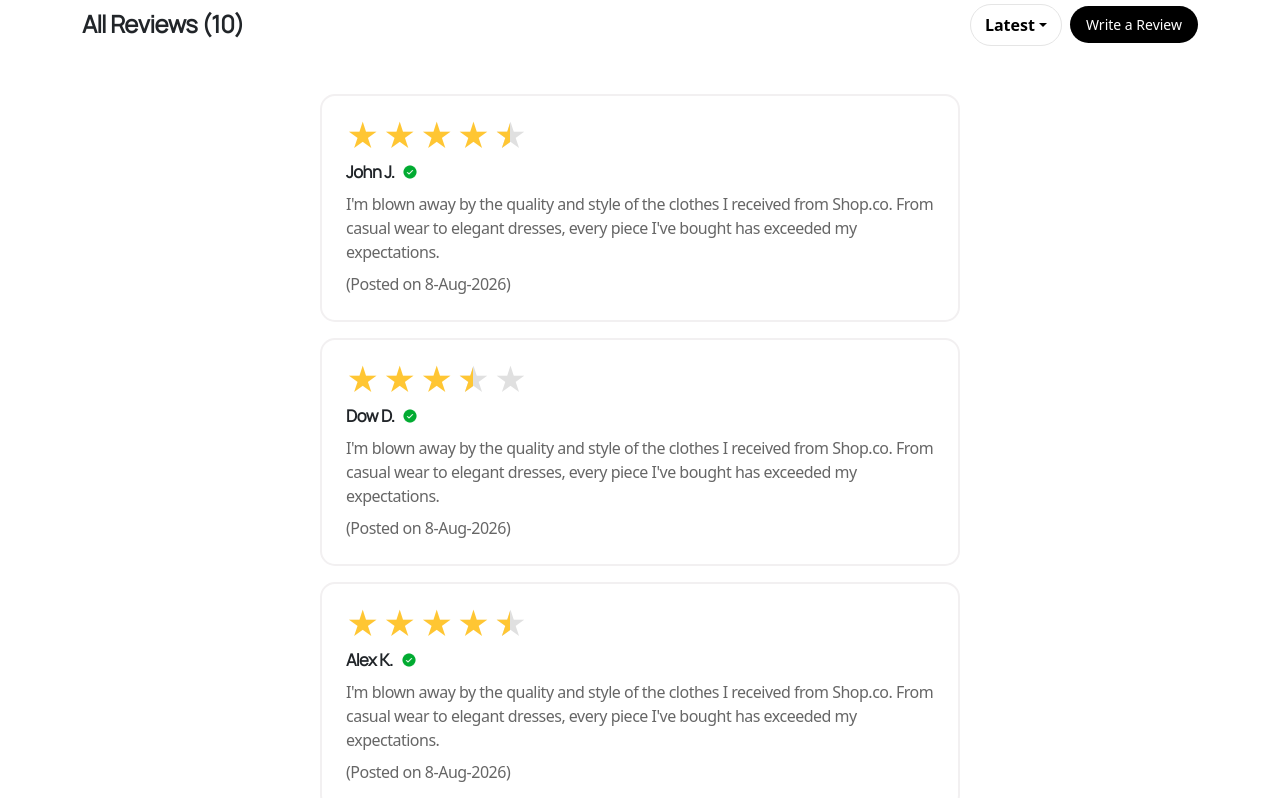
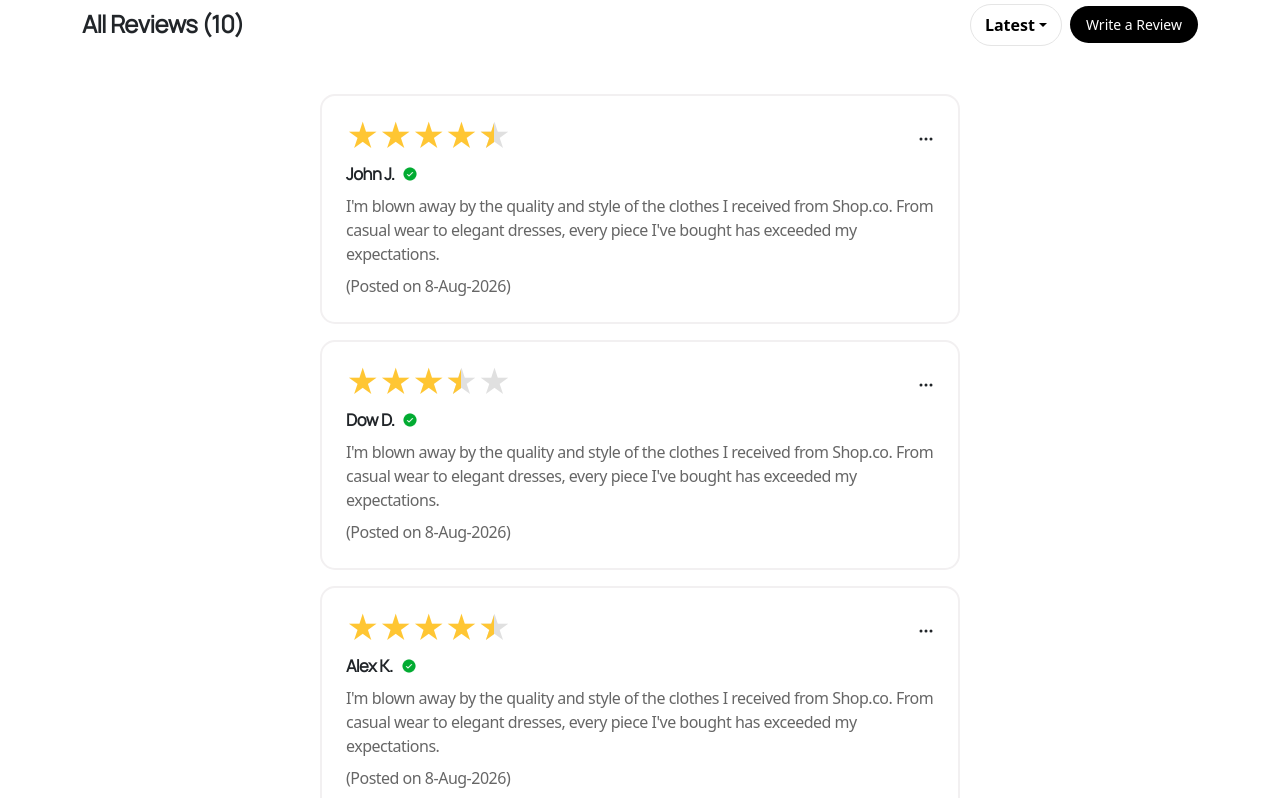
Before and after one commit to Hassannadeem861/ecommerce_web, a Next.js app: page /product/checkered-shirt in a window 1280 px wide. Shown: the part 820-1618 px from the top of the page. Built offline with nearby package versions, Linux system fonts and the light colour scheme.

Commit message:
Rating & Reviews bug fixes

```diff
--- a/src/app/(pages)/product/[slug]/page.jsx
+++ b/src/app/(pages)/product/[slug]/page.jsx
@@ -5,7 +5,6 @@ import ProductTabs from "@/app/components/ProductTabs/ProductTabs.jsx";
 
 const ProductPage = async ({ params }) => {
   const { slug } = await params;
-//   console.log("slug: ", slug);
  const data = HomeData;
   const product = HomeData?.NewArrivalsProducts.find(
     (item) => item.slug === slug,
--- a/src/app/components/BrandLogosSection/BrandLogosSection.jsx
+++ b/src/app/components/BrandLogosSection/BrandLogosSection.jsx
@@ -7,7 +7,6 @@ import Image from "next/image";
 const BrandLogosSection = ({ images }) => {
   // Marquee animation ke liye images ko do baar repeat kiya — taake loop seamless (bina gap ke) dikhe
   const duplicatedImages = [...images, ...images];
-  // console.log("duplicatedImages: ", duplicatedImages)
 
   return (
     <section
--- a/src/app/components/ClientReviews/ClientReviews.jsx
+++ b/src/app/components/ClientReviews/ClientReviews.jsx
@@ -4,7 +4,6 @@ import HomeData from "@/app/utils/data";
 import React, { useState } from "react";
 import Image from "next/image";
 const ClientReviews = ({ clientReviews }) => {
-  // console.log("clientReviews: ", clientReviews)
   const ClientTestimonialsData = HomeData.ClientTestimonials.cards;
   const dropDownOptions = ["Latest", "Old"];
   const [selectedSort, setSelectedSort] = useState("Latest");
@@ -72,12 +71,8 @@ const ClientReviews = ({ clientReviews }) => {
         <div className="d-flex justify-content-center flex-wrap gap-3">
           {ClientTestimonialsData.map((data, index) => {
             let fullStars = Math.floor(data.rating);
-            // console.log("fullStars: ", fullStars);
             let hasHalfStar = data.rating % 1 !== 0;
-            // console.log("hasHalfStar: ", hasHalfStar);
-            let emptyStars =
-              data.maxRating - fullStars - (hasHalfStar ? 1 : 0);
-            // console.log("emptyStars: ", emptyStars);
+            let emptyStars = data.maxRating - fullStars - (hasHalfStar ? 1 : 0);
             return (
               <div key={index}>
                 <div
@@ -97,7 +92,8 @@ const ClientReviews = ({ clientReviews }) => {
                 /> */}
 
                   {/* Stars */}
-                  <div className="d-flex align-items-center gap-1 mb-1 flex-wrap">
+                  <div className="d-flex justify-content-between align-items-center gap-1 mb-1 flex-wrap">
+                    <div>
                       {Array.from({ length: fullStars }).map((_, i) => (
                         <span
                           key={`full-${i}`}
@@ -148,13 +144,20 @@ const ClientReviews = ({ clientReviews }) => {
                           ★
                         </span>
                       ))}
+                    </div>
 
-                    {/* <span
-                    className="ms-2 text-muted"
-                    style={{ fontSize: "clamp(16px, 2.5vw, 25px)" }}
+                    <div>
+                      <svg
+                        xmlns="http://www.w3.org/2000/svg"
+                        width="16"
+                        height="16"
+                        fill="currentColor"
+                        class="bi bi-three-dots"
+                        viewBox="0 0 16 16"
                       >
-                    {clientReviews.rating}/{clientReviews.maxRating}
-                  </span> */}
+                        <path d="M3 9.5a1.5 1.5 0 1 1 0-3 1.5 1.5 0 0 1 0 3m5 0a1.5 1.5 0 1 1 0-3 1.5 1.5 0 0 1 0 3m5 0a1.5 1.5 0 1 1 0-3 1.5 1.5 0 0 1 0 3" />
+                      </svg>
+                    </div>
                   </div>
 
                   <div className="d-flex align-items-center gap-2 mt-2">
@@ -174,7 +177,6 @@ const ClientReviews = ({ clientReviews }) => {
                   <div className="mt-2" style={{ color: "#666666" }}>
                     (Posted on {data.postedDate})
                   </div>
-
                 </div>
               </div>
             );
@@ -183,7 +185,6 @@ const ClientReviews = ({ clientReviews }) => {
       </div>
 
       <style jsx>{`
-
         .testimonial-card {
           width: 100%;
           height: 100%;
@@ -205,7 +206,6 @@ const ClientReviews = ({ clientReviews }) => {
           }
         }
       `}</style>
-
     </section>
   );
 };
--- a/src/app/components/HeroSection/Banner.jsx
+++ b/src/app/components/HeroSection/Banner.jsx
@@ -12,8 +12,6 @@ const Banner = ({ slides }) => {
     // Bootstrap JS load hone ka wait karo, phir manually carousel start karo
     import("bootstrap/dist/js/bootstrap.bundle.min.js").then((bootstrap) => {
       if (carouselRef.current) {
-        // console.log("carouselRef: ", carouselRef.current);
-
         carouselInstance = new bootstrap.Carousel(carouselRef.current, {
           interval: 3000, // auto-slide har 4 second
           ride: "carousel", // pehli slide ke baad khud chalta rahe
--- a/src/app/components/ProductTabs/ProductTabs.jsx
+++ b/src/app/components/ProductTabs/ProductTabs.jsx
@@ -19,7 +19,7 @@ const ProductTabs = ({product, clientReviews, faqs }) => {
   ];
 
   return (
-    <section className="mt-1 mt-md-5">
+    <section className="mt-4 mt-md-5">
       <div
         className="d-flex justify-content-center gap-5"
         style={{ borderBottom: `1px solid ${colors.textColor}` }}>
--- a/src/app/components/ProductsSection/Products.jsx
+++ b/src/app/components/ProductsSection/Products.jsx
@@ -5,14 +5,10 @@ import Image from "next/image";
 import Link from "next/link";
 
 const Products = ({ products, heading }) => {
-    // console.log("products :", products.map((data) => data[1]));
 
-  // console.log("products : ",products)
   const [visibleCount, setVisibleCount] = useState(4);
-  // console.log("visibleCount :", visibleCount);
 
   const visibleProducts = products.slice(0, visibleCount);
-  // console.log("visibleProducts :", visibleProducts.map((data) => data.slug));
 
   const handleLoadMore = () => {
     setVisibleCount((prev) => prev + 4);
--- a/src/app/page.js
+++ b/src/app/page.js
@@ -8,7 +8,6 @@ import colors from "./utils/color";
 import HomeData from "./utils/data";
 export default function Home() {
   const data = HomeData;
-  // console.log("data: ", data);
   return (
     <>
       <Banner slides={HomeData.BannerData} />
--- a/src/app/routes/ProtectedRoute.jsx
+++ b/src/app/routes/ProtectedRoute.jsx
@@ -11,7 +11,6 @@ const ProtectedRoute = ({ children, allowedRoles = [] }) => {
     check_auth_status,
     user_role
   } = useSelector((state) => state.auth);
-  // console.log("Protected role check: ", user_role)
   const location = useLocation();
 
   if (check_auth_status === asyncStatus.LOADING) {
```
Also changed, not shown: src/app/components/ClientTestimonials/Testimonials.jsx (+86 -8 lines). Lines whose indentation alone changed are shown as unchanged.
